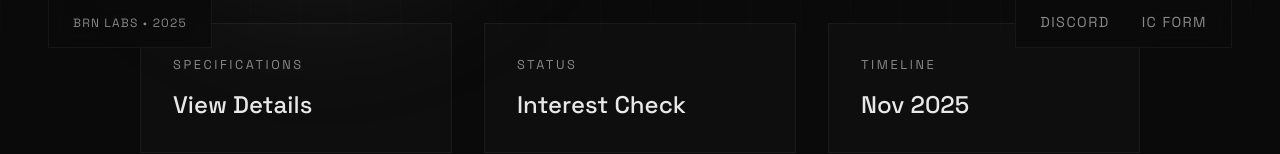
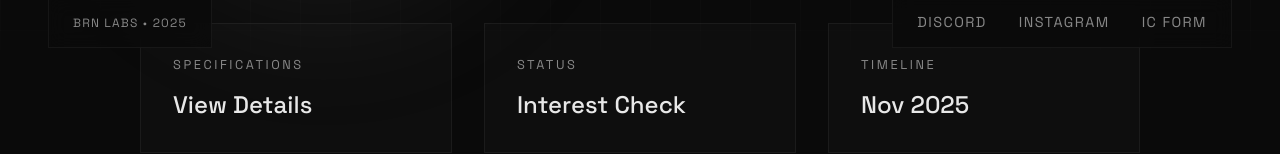
Before and after one commit to nibxr/brnlabs, a plain HTML site: page index.html in a window 1280 px wide. Shown: the part 720-874 px from the top of the page. Drawn offline with Linux system fonts and the light colour scheme.

Commit message:
Update index.html

```diff
--- a/index.html
+++ b/index.html
@@ -544,6 +544,7 @@
     <!-- Footer Links -->
     <div class="footer">
         <a href="https://discord.gg/HhXp2ZGB">Discord</a>
+        <a href="https://www.instagram.com/brnlabs">Instagram</a>
         <a href="https://docs.google.com/forms/d/e/1FAIpQLSd2FYUXniVTHAm38ipopuBsGvk6Do4UXtJNHxl5_p0nAreY2w/viewform">IC Form</a>
     </div>
 
```
